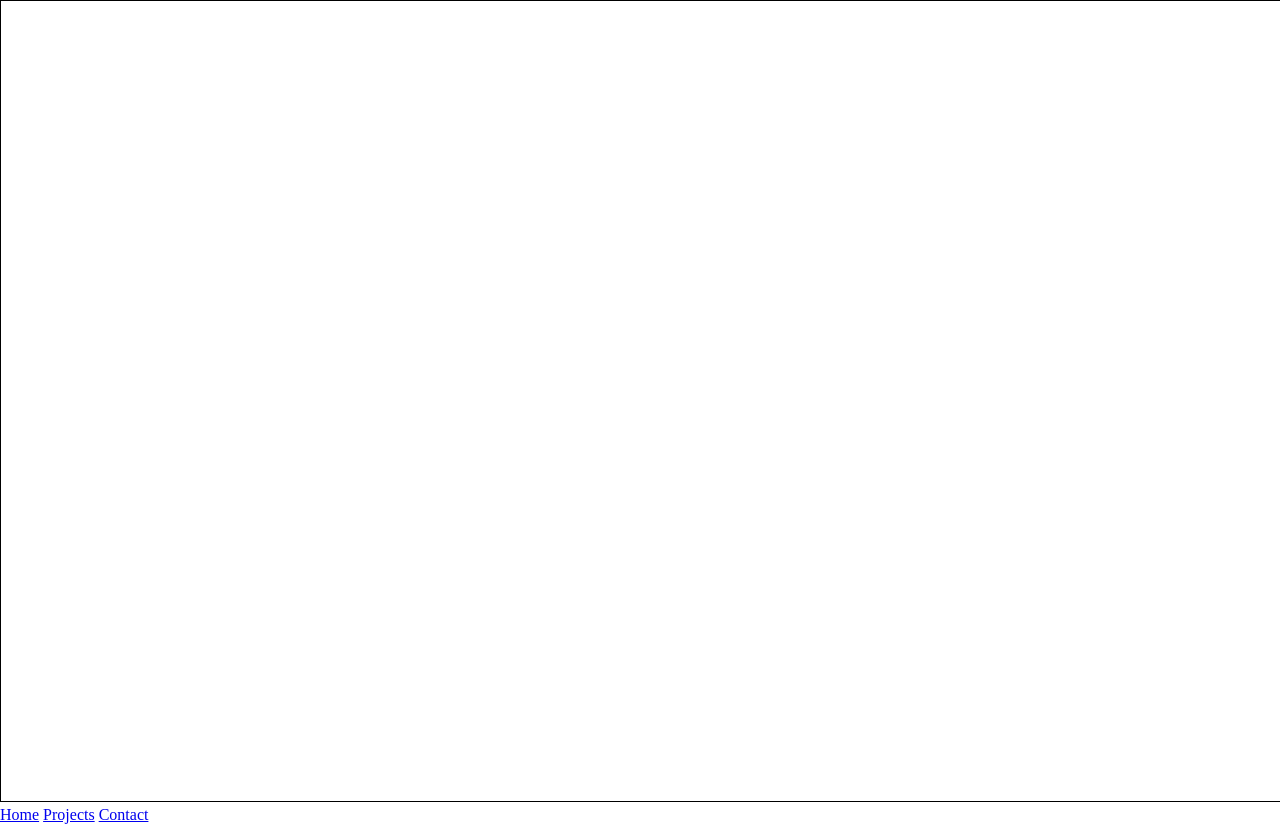
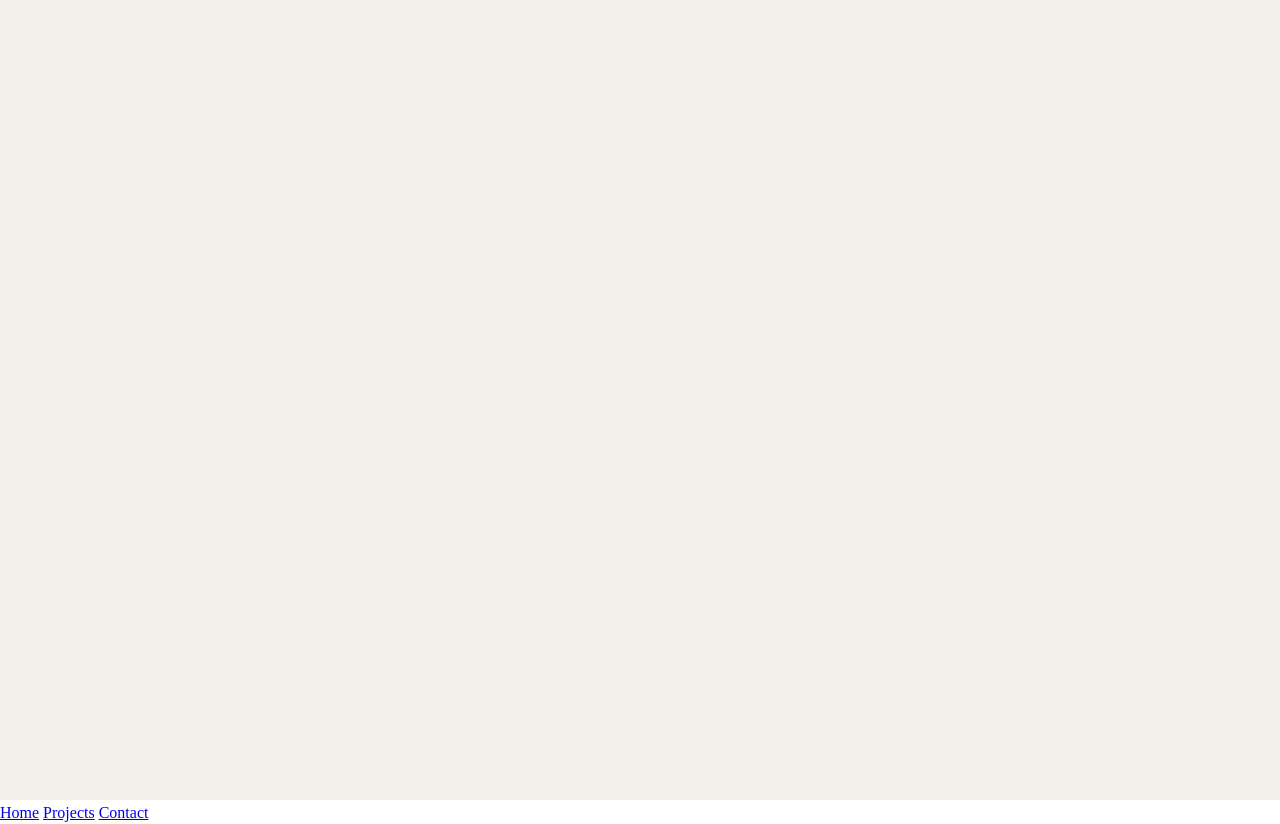
Before and after one commit to prpella/prpella.github.io, a website: page index.html in a window 1280 px wide. Drawn offline with Linux system fonts and the light colour scheme.

Commit message:
change BG for canvas

```diff
--- a/style.css
+++ b/style.css
@@ -3,5 +3,5 @@ html, body {
 }
 
 canvas {
-    border: 1px solid black;
+    background-color: #f2f0eb;
 }
```
